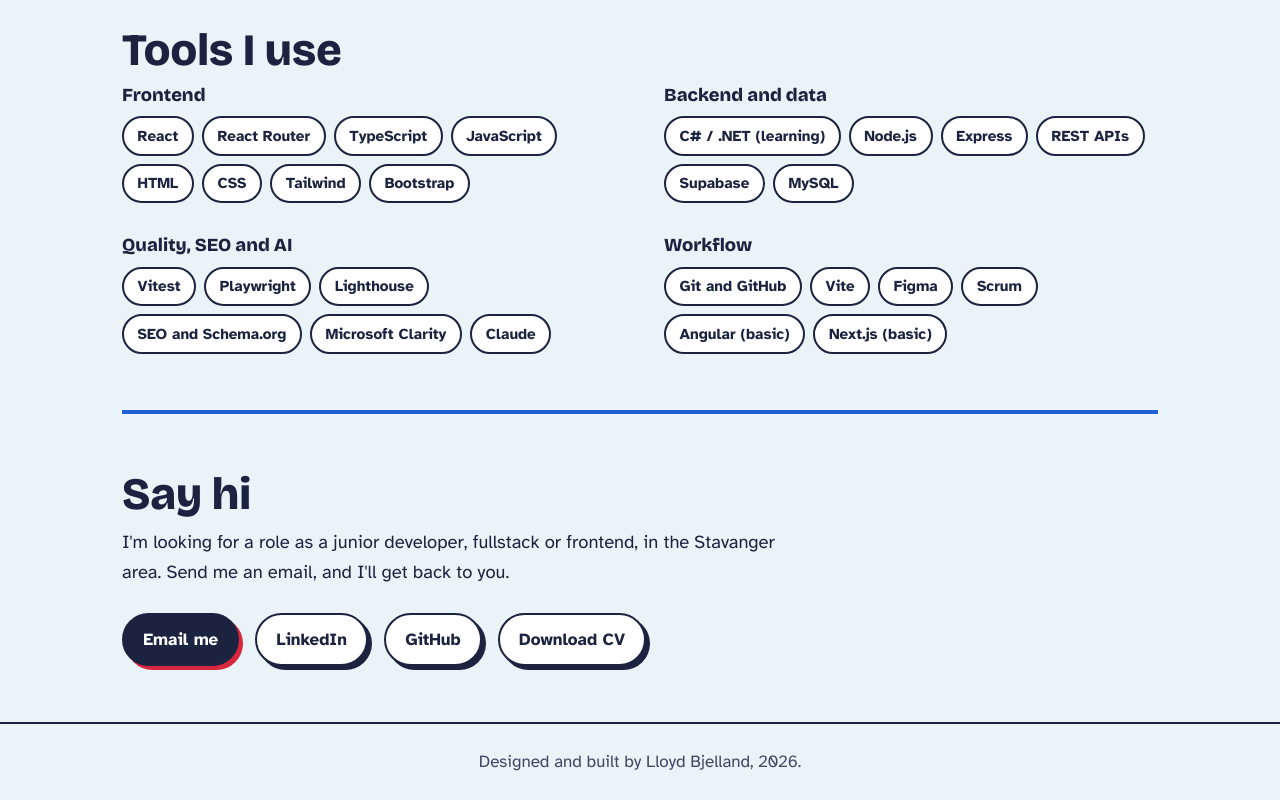
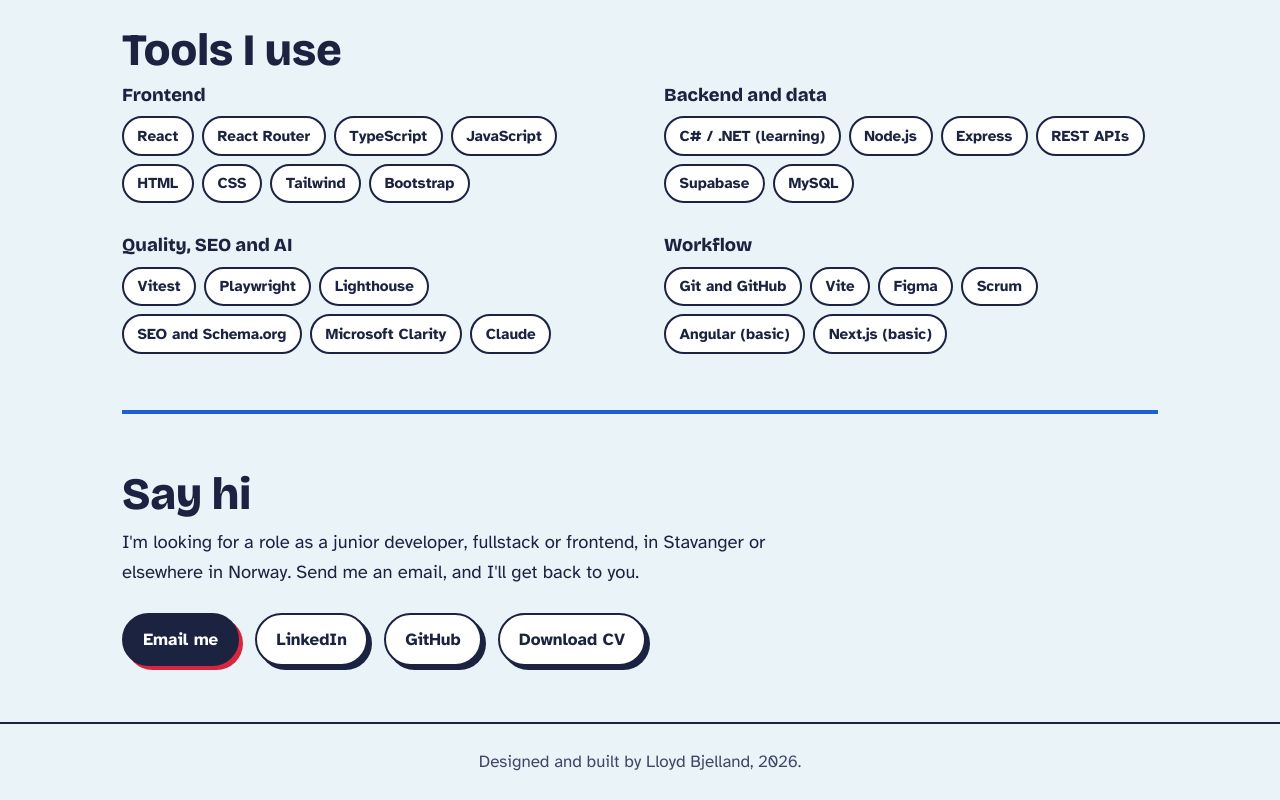
Before and after one commit to Bjelland14/Portfolio, a plain HTML site: page index.html in a window 1280 px wide. Shown: the part 2720-3520 px from the top of the page. Drawn offline with nearby package versions, Linux system fonts and the light colour scheme.

Commit message:
Update location in contact paragraph

```diff
--- a/index.html
+++ b/index.html
@@ -196,7 +196,7 @@
 
     <p class="contact-lead">
       I'm looking for a role as a junior developer, fullstack or frontend, in
-      the Stavanger area. Send me an email, and I'll get back to you.
+      Stavanger or elsewhere in Norway. Send me an email, and I'll get back to you.
     </p>
 
     <div class="contact-links">
```
